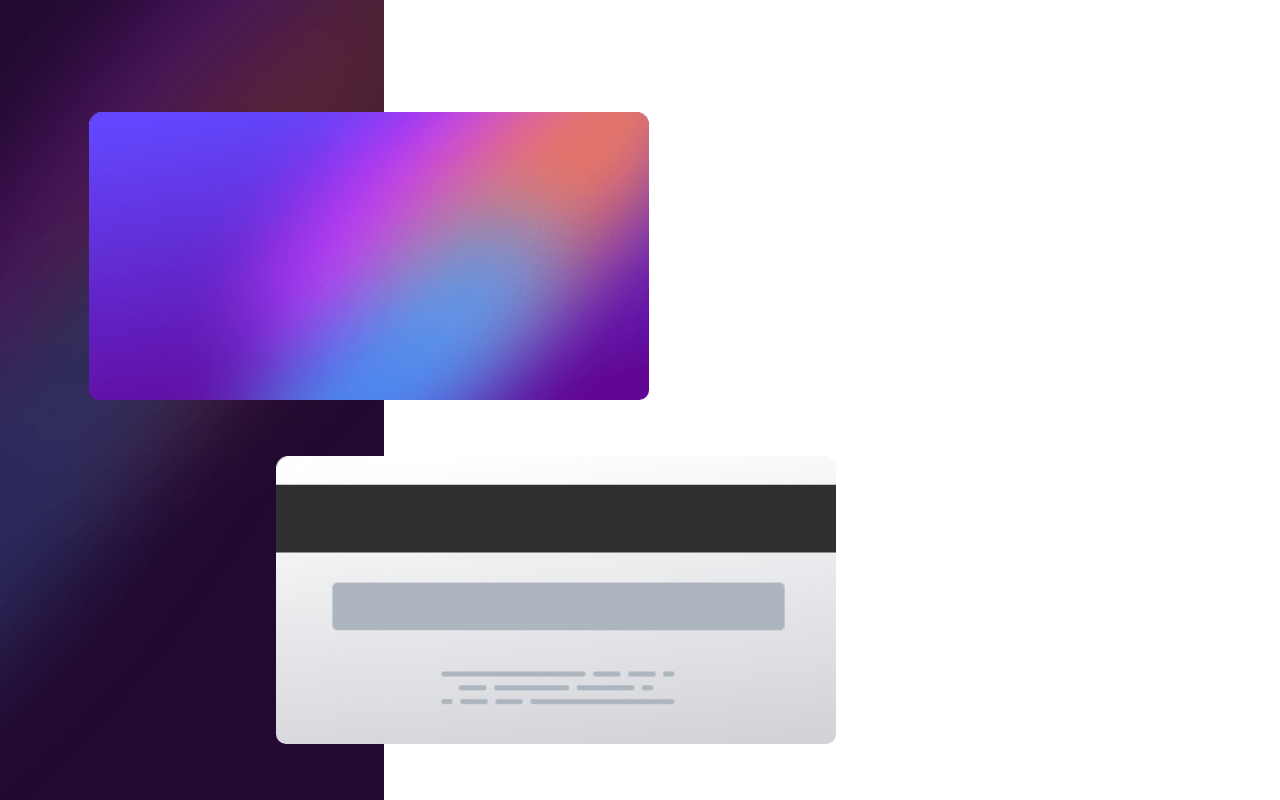
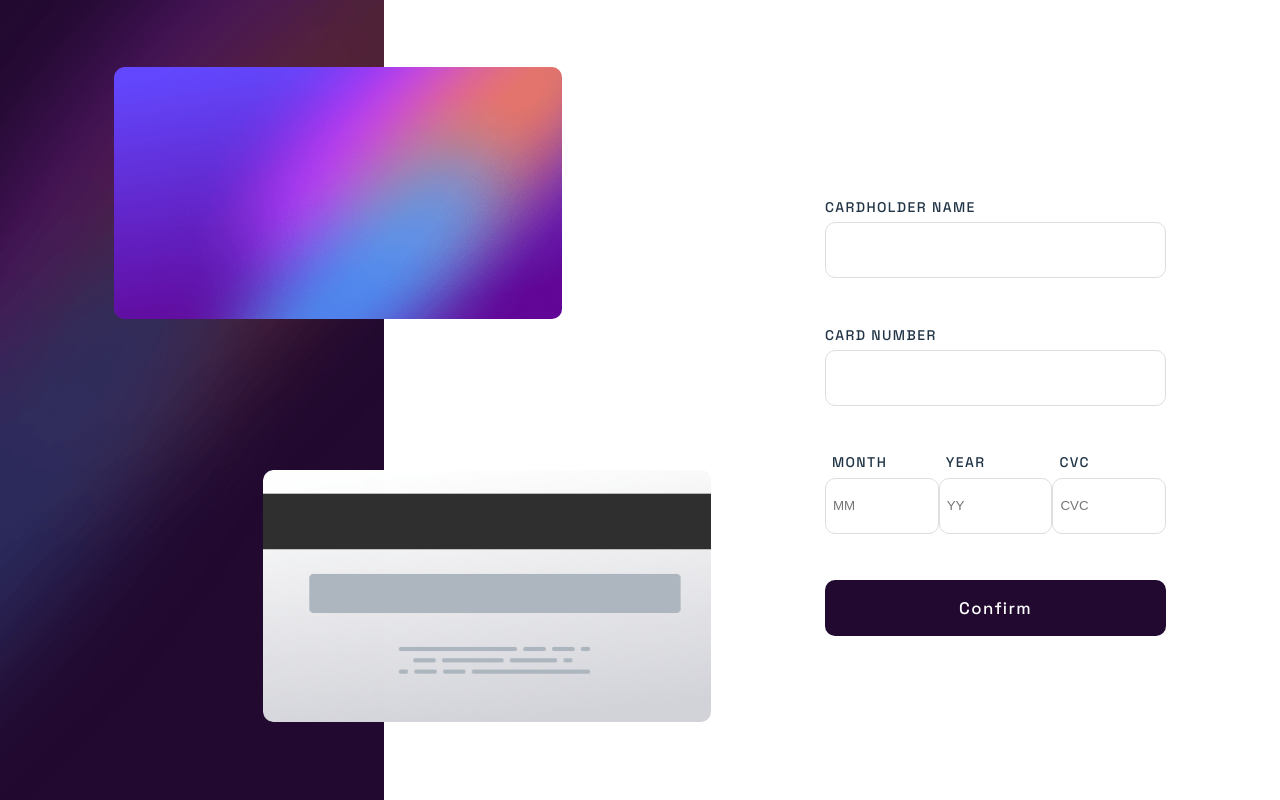
Before and after one commit to BurimP/Interactive-Card-Details, a React (Vite) app: page / in a window 1280 px wide. Built offline with nearby package versions, Linux system fonts and the light colour scheme.

Commit message:
html done, and some CSS

```diff
--- a/src/App.css
+++ b/src/App.css
@@ -1,3 +1,5 @@
+@import url("https://fonts.googleapis.com/css2?family=Space+Grotesk:wght@500&display=swap");
+
 * {
   margin: 0;
   padding: 0;
@@ -39,11 +41,12 @@ body {
   display: grid;
   grid-template-columns: repeat(10, 1fr);
   grid-template-rows: repeat(10, 1fr);
+  font-family: "Space Grotesk", sans-serif;
 }
 
 .front-card {
   height: 18rem;
-  width: 35rem;
+  width: 32em;
   background-image: url("../src/images/bg-card-front.png");
   background-size: cover;
   border-radius: 10px;
@@ -52,10 +55,128 @@ body {
 }
 .back-card {
   height: 18rem;
-  width: 35rem;
+  width: 32rem;
   background-image: url("../src/images/bg-card-back.png");
   background-size: cover;
   border-radius: 10px;
   grid-column: 3 / span 3;
   grid-row: 7 / span 3;
 }
+
+.form-card {
+  grid-column: 7 / span 3;
+  grid-row: 4 / span 5;
+  display: flex;
+  flex-direction: column;
+  width: 100%;
+  height: 38rem;
+  /* margin: 0 auto; */
+  /* background-color: aquamarine; */
+  justify-content: space-evenly;
+}
+
+.form-row label {
+  display: block;
+  font-weight: bold;
+  text-align: left;
+  margin-bottom: 0.3rem;
+  text-transform: uppercase;
+  letter-spacing: 0.1rem;
+}
+
+.form-row input {
+  width: 100%;
+  height: 4rem;
+  border-radius: 10px;
+  border: 1px solid hsl(270, 3%, 87%);
+  padding: 0.5rem;
+}
+.form-row {
+  justify-content: space-between;
+}
+
+.form-row2 input {
+  min-width: 95%;
+  padding: 0.5rem;
+  border-radius: 10px;
+  border: 1px solid hsl(270, 3%, 87%);
+}
+.form-row2 label {
+  margin-left: 0.5rem;
+}
+
+.form-row-inline {
+  display: flex;
+  align-items: center;
+  justify-content: space-between;
+}
+
+/* button {
+  padding: 10px 20px;
+  background: hsl(279, 6%, 55%);
+  color: #fff;
+  border: none;
+  cursor: pointer;
+  width: 100%;
+  height: 4rem;
+  /* color: black;
+  border-radius: 10px;
+} */
+.btn {
+  padding: 10px 20px;
+  background: hsl(278, 68%, 11%);
+  color: #fff;
+  border: none;
+  cursor: pointer;
+  width: 100%;
+  height: 4rem;
+  /* color: black; */
+  border-radius: 10px;
+  font-size: 1.2rem;
+  letter-spacing: 0.1rem;
+}
+
+@media screen and (max-width: 1400px) {
+  html {
+    font-size: 14px;
+  }
+}
+
+@media screen and (max-width: 1270px) {
+  html {
+    font-size: 13px;
+  }
+}
+
+@media screen and (max-width: 1150px) {
+  html {
+    font-size: 11px;
+  }
+}
+
+@media screen and (max-width: 980px) {
+  html {
+    font-size: 10px;
+  }
+}
+
+@media screen and (max-width: 900px) {
+  html {
+    font-size: 9px;
+  }
+}
+
+@media screen and (max-width: 800px) {
+  html {
+    font-size: 8px;
+  }
+
+  .front-card {
+    grid-column: 2 / span 4;
+    grid-row: 4 / span 2;
+  }
+  .back-card {
+    grid-column: 3 / span 4;
+    grid-row: 7 / span 2;
+  }
+}
--- a/src/Components/Container.jsx
+++ b/src/Components/Container.jsx
@@ -1,12 +1,14 @@
 import React from "react";
 import FrontCard from "./FrontCard";
 import BackCard from "./BackCard";
+import FormCard from "./FormCard";
 
 const Container = () => {
   return (
     <div className="container">
       <FrontCard />
       <BackCard />
+      <FormCard />
     </div>
   );
 };
--- /dev/null
+++ b/src/Components/FormCard.jsx
@@ -0,0 +1,79 @@
+import React, { useState } from "react";
+
+const Form = () => {
+  const [name, setName] = useState("");
+  const [cardNumber, setCardNumber] = useState("");
+  const [expiryMonth, setExpiryMonth] = useState("");
+  const [expiryYear, setExpiryYear] = useState("");
+  const [cvc, setCVC] = useState("");
+
+  const handleSubmit = (e) => {
+    e.preventDefault();
+    // Handle form submission logic here
+    console.log("Form submitted");
+  };
+
+  return (
+    <form className="form-card" onSubmit={handleSubmit}>
+      <div className="form-row">
+        <label htmlFor="name">cardholder name</label>
+        <input
+          type="text"
+          id="name"
+          value={name}
+          onChange={(e) => setName(e.target.value)}
+        />
+      </div>
+      <div className="form-row">
+        <label htmlFor="cardNumber">Card Number</label>
+        <input
+          type="text"
+          id="cardNumber"
+          value={cardNumber}
+          onChange={(e) => setCardNumber(e.target.value)}
+        />
+      </div>
+      <div className="form-row">
+        <div className="form-row-inline">
+          <div className="form-row2">
+            <label htmlFor="expiryMonth">Month</label>
+            <input
+              type="text"
+              id="expiryMonth"
+              placeholder="MM"
+              value={expiryMonth}
+              onChange={(e) => setExpiryMonth(e.target.value)}
+            />
+          </div>
+          <div className="form-row2">
+            <label htmlFor="expiryMonth">Year</label>
+            <input
+              type="text"
+              id="expiryYear"
+              placeholder="YY"
+              value={expiryYear}
+              onChange={(e) => setExpiryYear(e.target.value)}
+            />
+          </div>
+          <div className="form-row2">
+            <label htmlFor="cvc">CVC</label>
+            <input
+              type="text"
+              id="cvc"
+              placeholder="CVC"
+              value={cvc}
+              onChange={(e) => setCVC(e.target.value)}
+            />
+          </div>
+        </div>
+      </div>
+      <div className="form-row">
+        <button className="btn" type="submit">
+          Confirm
+        </button>
+      </div>
+    </form>
+  );
+};
+
+export default Form;
```
